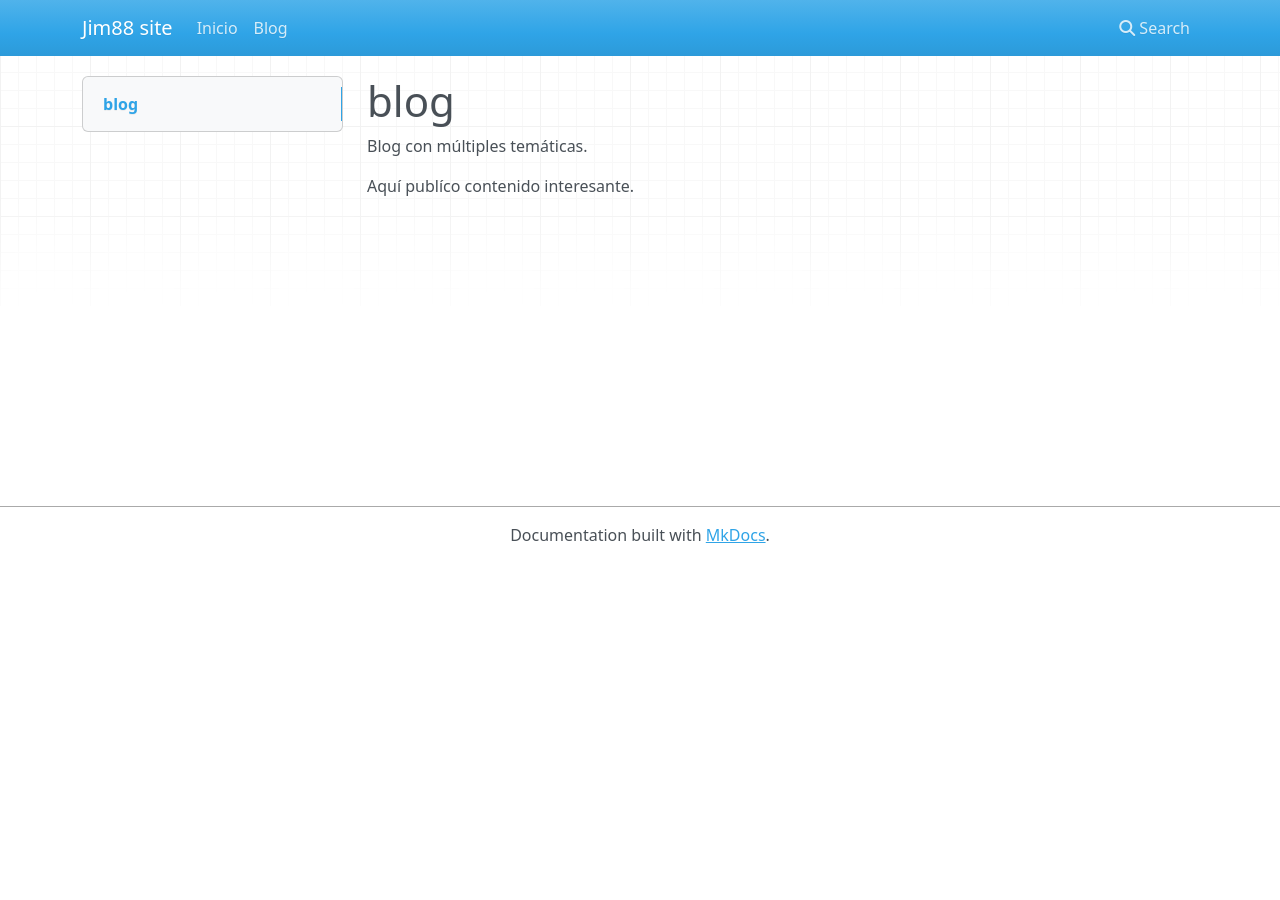
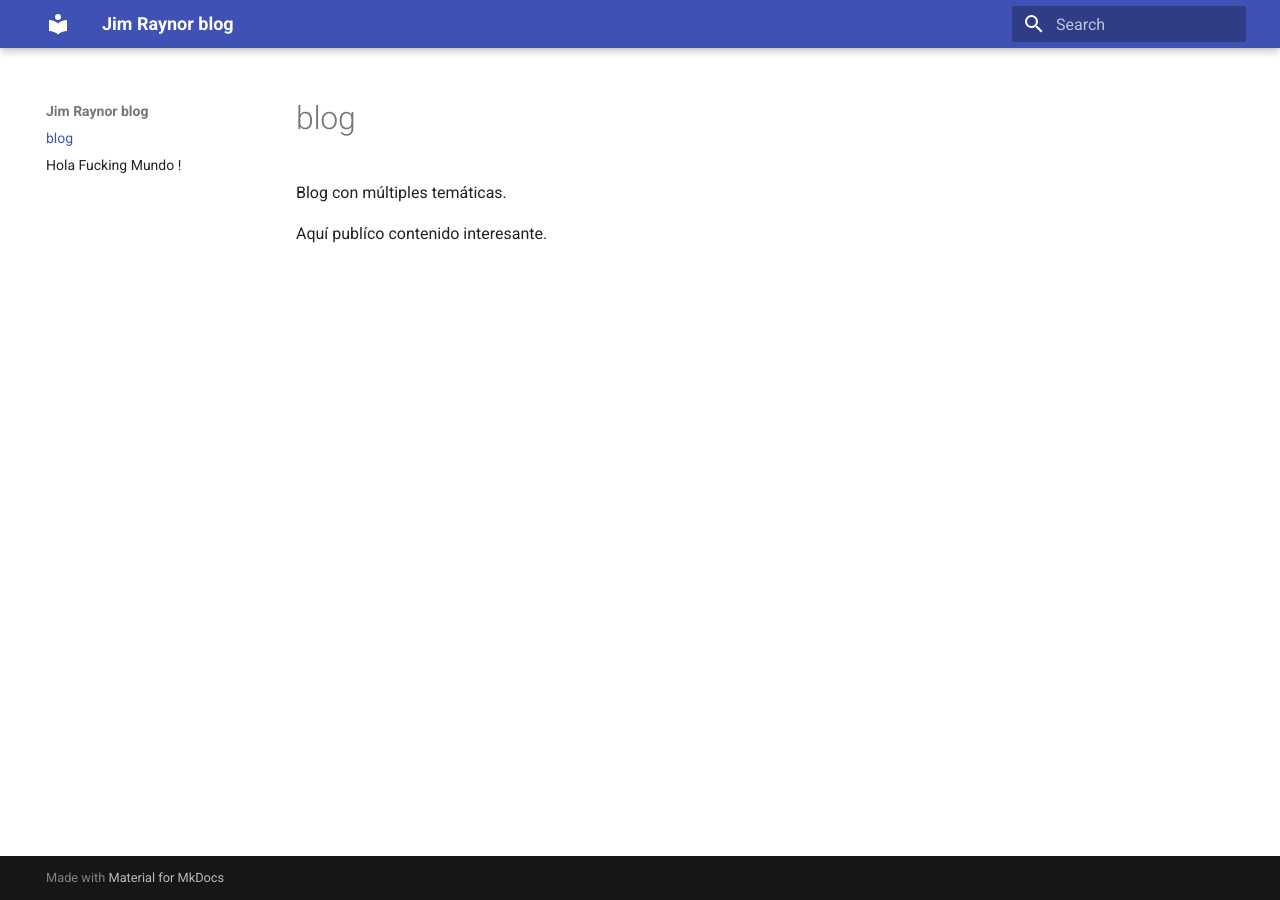
Before and after one commit to jimraynor88/blog, an MkDocs documentation site: the page built from docs/README.md, in a window 1280 px wide. Built offline with MkDocs 1.6.1 and Material for MkDocs 9.7.7, drawn with Linux system fonts in a browser that asks for light colours; nearby versions of some CDN libraries.

Commit message:
Change site name to Jim Raynor blog and update theme
Updated site name and theme, added plugins.

```diff
--- a/mkdocs.yml
+++ b/mkdocs.yml
@@ -1,8 +1,8 @@
-site_name: Jim88 site
-
-nav:
-  - Inicio: index.md
-  - Blog: blog.md
+site_name: Jim Raynor blog
 
 theme:
-  name: mkdocs
+  name: material
+
+plugins:
+  - search
+  - section-index
```
